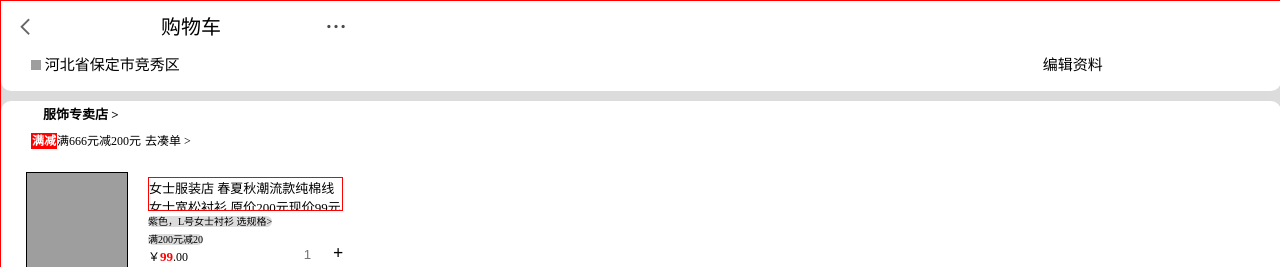
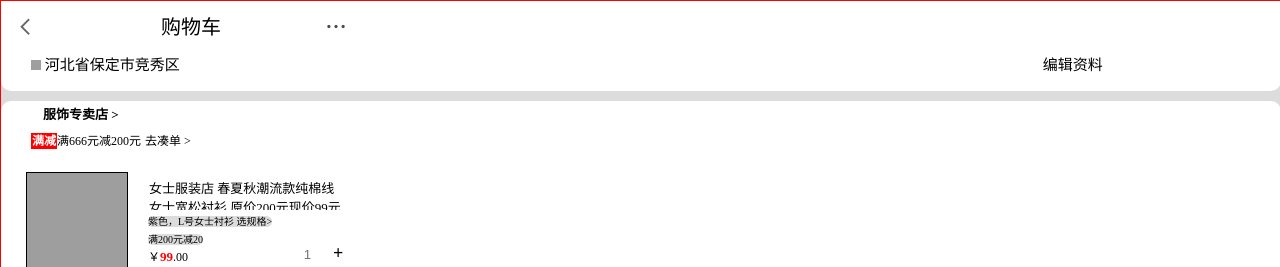
Before and after one commit to qiqichengxuyuan/test, a plain HTML site: page html/goodscar.html in a window 1280 px wide. Shown: the top 267 px of the page. Drawn offline with Linux system fonts and the light colour scheme; grey boxes are pictures that could not be loaded.

Commit message:
2020.8.1

```diff
--- a/html/goodscar.html
+++ b/html/goodscar.html
@@ -118,7 +118,7 @@
             /*width: 195px;*/
             /*height: 33.5px;*/
             height: 27%;
-            border: solid 1px red;
+            border: solid 1px white;
             font-size: 13px;
             display: -webkit-box;
             overflow: hidden;
```
